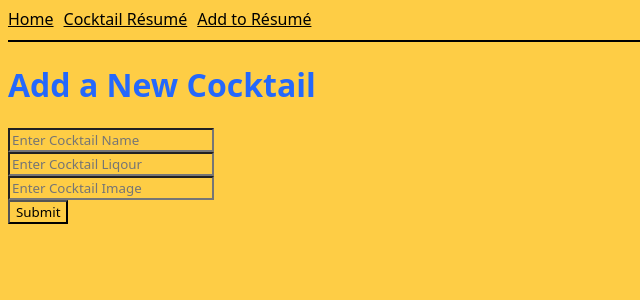
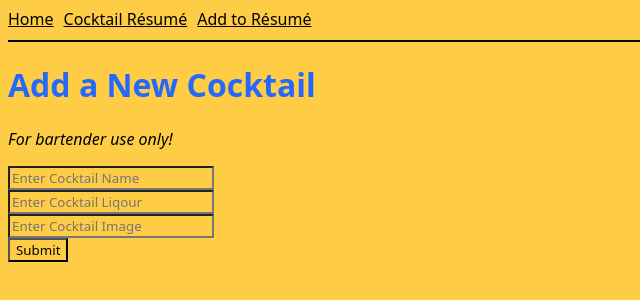
Before and after one commit to ryanrizeq/phase-2-project, a React (Create React App) app: page /new in a window 1280 px wide. Shown: the top 300 px of the page, without its empty margins (0-640 px from the left). Built offline with nearby package versions, Linux system fonts and the light colour scheme; no server answers.

Commit message:
additional styling changes

```diff
--- a/src/components/Form.js
+++ b/src/components/Form.js
@@ -23,6 +23,7 @@ function CocktailForm ({ addNewCocktail }) {
     return (
         <div>
             <h1 className="accent">Add a New Cocktail</h1>
+            <p><em>For bartender use only!</em></p>
             <form onSubmit={onSubmit}>
                 <input
                     type="text"
```
